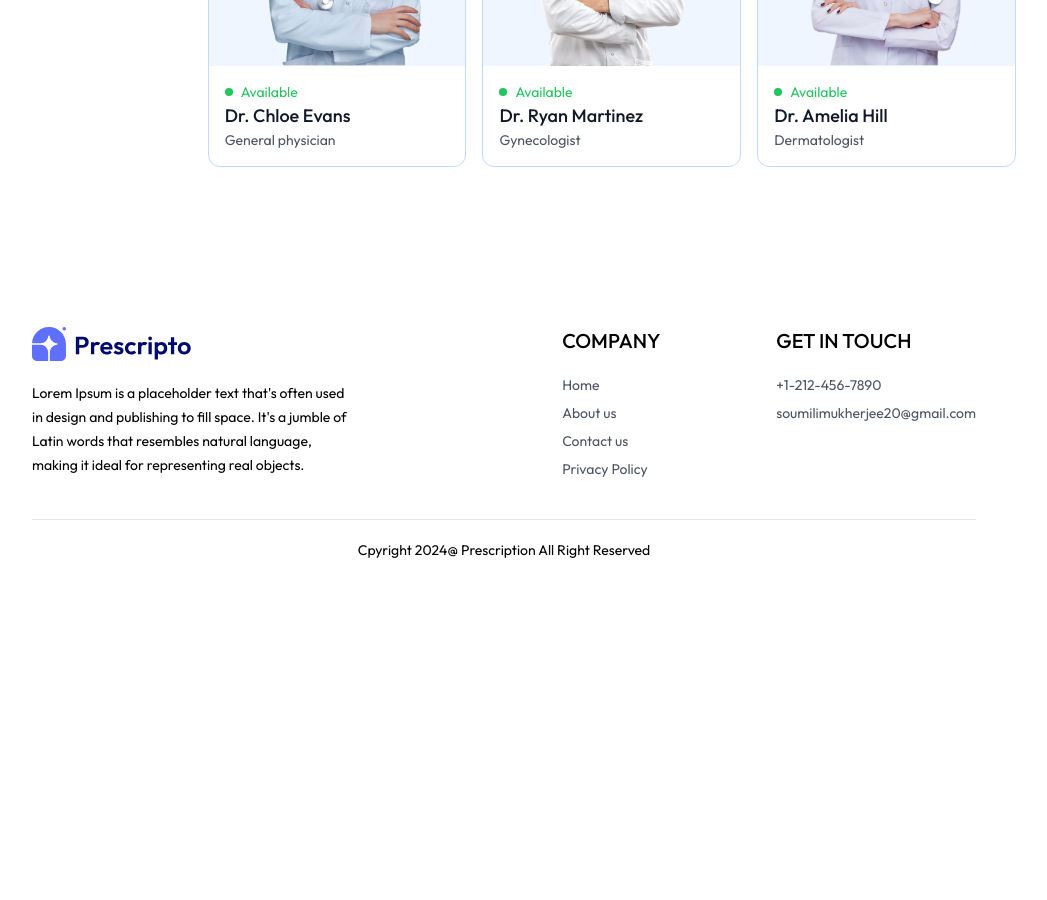
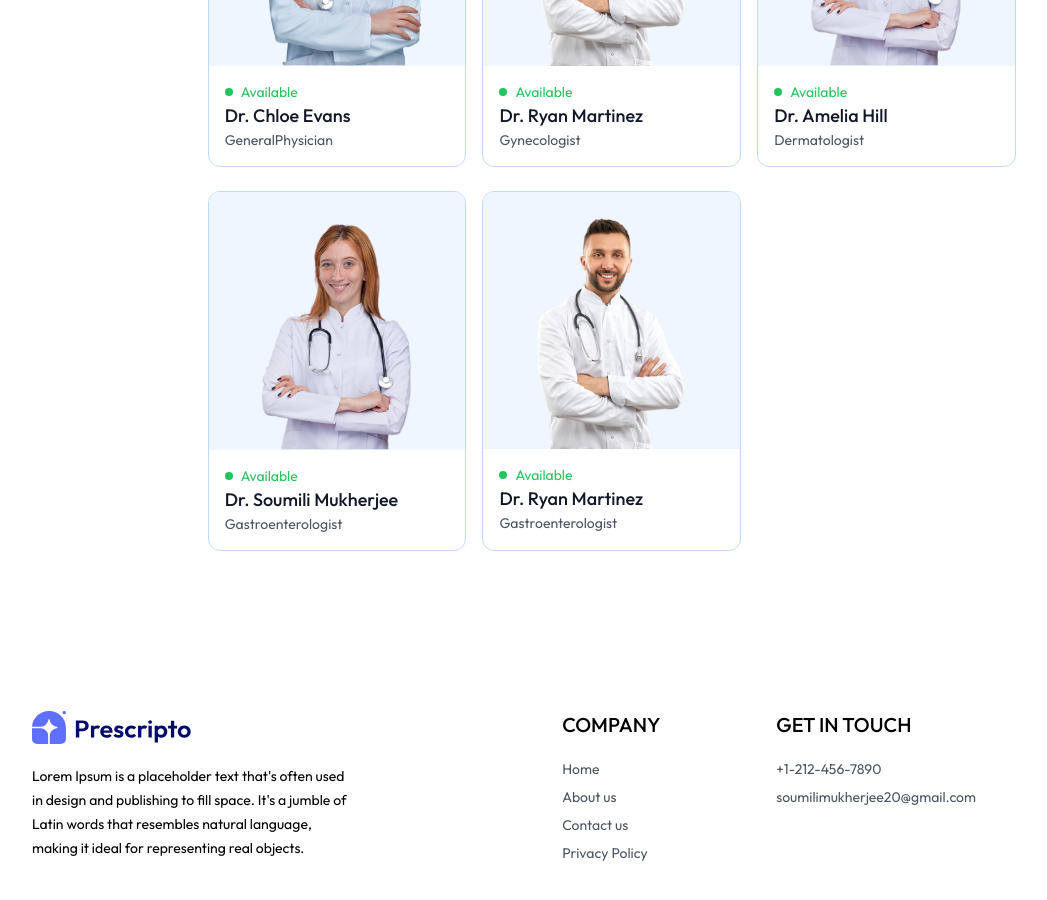
Before and after one commit to Soumili-Mukherjee/Doctor-Appointment-Frontend, a React (Vite) app in the folder vite-project/: page /doctors in a window 1280 px wide. Shown: the part 1860-2760 px from the top of the page, without its empty margins (136-1183 px from the left). Before the commit the page ends 2440 px from the top, so only its background shows below. Built offline with nearby package versions, Linux system fonts and the light colour scheme.

Commit message:
doctor pge done

```diff
--- a/vite-project/src/assets/assets_frontend/assets.js
+++ b/vite-project/src/assets/assets_frontend/assets.js
@@ -60,7 +60,7 @@ export const assets = {
 
 export const specialityData = [
     {
-        speciality: 'General physician',
+        speciality: 'GeneralPhysician',
         image: General_physician
     },
     {
@@ -90,7 +90,7 @@ export const doctors = [
         _id: 'doc1',
         name: 'Dr. Richard James',
         image: doc1,
-        speciality: 'General physician',
+        speciality: 'GeneralPhysician',
         degree: 'MBBS',
         experience: '4 Years',
         about: 'Dr. Davis has a strong commitment to delivering comprehensive medical care, focusing on preventive medicine, early diagnosis, and effective treatment strategies. Dr. Davis has a strong commitment to delivering comprehensive medical care, focusing on preventive medicine, early diagnosis, and effective treatment strategies.',
@@ -174,7 +174,7 @@ export const doctors = [
         _id: 'doc7',
         name: 'Dr. Christopher Davis',
         image: doc7,
-        speciality: 'General physician',
+        speciality: 'GeneralPhysician',
         degree: 'MBBS',
         experience: '4 Years',
         about: 'Dr. Davis has a strong commitment to delivering comprehensive medical care, focusing on preventive medicine, early diagnosis, and effective treatment strategies. Dr. Davis has a strong commitment to delivering comprehensive medical care, focusing on preventive medicine, early diagnosis, and effective treatment strategies.',
@@ -258,7 +258,7 @@ export const doctors = [
         _id: 'doc13',
         name: 'Dr. Chloe Evans',
         image: doc13,
-        speciality: 'General physician',
+        speciality: 'GeneralPhysician',
         degree: 'MBBS',
         experience: '4 Years',
         about: 'Dr. Davis has a strong commitment to delivering comprehensive medical care, focusing on preventive medicine, early diagnosis, and effective treatment strategies. Dr. Davis has a strong commitment to delivering comprehensive medical care, focusing on preventive medicine, early diagnosis, and effective treatment strategies.',
@@ -296,4 +296,32 @@ export const doctors = [
             line2: 'Circle, Ring Road, London'
         }
     },
+    {
+        _id: 'doc16',
+        name: 'Dr. Soumili Mukherjee',
+        image: doc15,
+        speciality: 'Gastroenterologist',
+        degree: 'MBBS',
+        experience: '1 Years',
+        about: 'Dr. Davis has a strong commitment to delivering comprehensive medical care, focusing on preventive medicine, early diagnosis, and effective treatment strategies. Dr. Davis has a strong commitment to delivering comprehensive medical care, focusing on preventive medicine, early diagnosis, and effective treatment strategies.',
+        fees: 30,
+        address: {
+            line1: '37th Cross, Richmond',
+            line2: 'Circle, Ring Road, London'
+        }
+    },
+    {
+        _id: 'doc17',
+        name: 'Dr. Ryan Martinez',
+        image: doc14,
+        speciality: 'Gastroenterologist',
+        degree: 'MBBS',
+        experience: '3 Years',
+        about: 'Dr. Davis has a strong commitment to delivering comprehensive medical care, focusing on preventive medicine, early diagnosis, and effective treatment strategies. Dr. Davis has a strong commitment to delivering comprehensive medical care, focusing on preventive medicine, early diagnosis, and effective treatment strategies.',
+        fees: 60,
+        address: {
+            line1: '27th Cross, Richmond',
+            line2: 'Circle, Ring Road, London'
+        }
+    },
 ]
--- a/vite-project/src/pages/Doctors.jsx
+++ b/vite-project/src/pages/Doctors.jsx
@@ -26,12 +26,18 @@ const Doctors = () => {
       <p classname='text-gray-600'>Browse through the doctors specialist.</p>
       <div className='flex flex-col sm:flex-row items-start gap-5 mt-5'>
         <div className='flex flex-col gap-4 text-sm text-gray-600'>
-        <p onClick={() => speciality === 'General Physician' ? navigate('/doctors') : navigate('/doctors/General Physician')} className={'w-[94vw] sm:w-auto pl-3 py-1.5 pr-16 border border-gray-300 rounded transition-all cursor-pointer'}>General Physician</p>
-          <p onClick={()=>speciality  === 'Gynecologist' ? navigate('/doctors'):navigate('/doctors/Gynecologist')} className={'w-[94vw] sm:w-auto pl-3 py-1.5 pr-16 border border-gray-300 rounded transition-all cursor-pointer'}>Gynecologist</p>
-          <p onClick={()=>speciality  === 'Dermatologist' ? navigate('/doctors'):navigate('/doctors/Dermatologist')} className={'w-[94vw] sm:w-auto pl-3 py-1.5 pr-16 border border-gray-300 rounded transition-all cursor-pointer'}>Dermatologist</p>
-          <p onClick={()=>speciality  === 'Pediatricians' ? navigate('/doctors'):navigate('/doctors/Pediatricians')}  className={'w-[94vw] sm:w-auto pl-3 py-1.5 pr-16 border border-gray-300 rounded transition-all cursor-pointer'}>Pediatricians</p>
-          <p onClick={()=>speciality === 'Neurologist' ? navigate('/doctors'):navigate('/doctors/Neurologist')} className={'w-[94vw] sm:w-auto pl-3 py-1.5 pr-16 border border-gray-300 rounded transition-all cursor-pointer'}>Neurologist</p>
-          <p  onClick ={()=>speciality  === 'Gastroenterologist' ? navigate('/doctors'):navigate('/doctors/Gastroenterologist')} className={'w-[94vw] sm:w-auto pl-3 py-1.5 pr-16 border border-gray-300 rounded transition-all cursor-pointer'}>Gastroenterologist</p>
+        <p onClick={() => speciality === 'GeneralPhysician' ? navigate('/doctors') : navigate('/doctors/GeneralPhysician')} className={`w-[94vw] sm:w-auto pl-3 py-1.5 pr-16 border border-gray-300 rounded transition-all cursor-pointer ${speciality === "GeneralPhysician" ? "bg-indigo-100 text-black" : ""}`}>GeneralPhysician</p>
+
+        <p onClick={() => speciality === 'Gynecologist' ? navigate('/doctors') : navigate('/doctors/Gynecologist')} className={`w-[94vw] sm:w-auto pl-3 py-1.5 pr-16 border border-gray-300 rounded transition-all cursor-pointer ${speciality === "Gynecologist" ? "bg-indigo-100 text-black" : ""}`}>Gynecologist</p>
+
+        <p onClick={() => speciality === 'Dermatologist' ? navigate('/doctors') : navigate('/doctors/Dermatologist')} className={`w-[94vw] sm:w-auto pl-3 py-1.5 pr-16 border border-gray-300 rounded transition-all cursor-pointer ${speciality === "Dermatologist" ? "bg-indigo-100 text-black" : ""}`}>Dermatologist</p>
+
+        <p onClick={() => speciality === 'Pediatricians' ? navigate('/doctors') : navigate('/doctors/Pediatricians')} className={`w-[94vw] sm:w-auto pl-3 py-1.5 pr-16 border border-gray-300 rounded transition-all cursor-pointer ${speciality === "Pediatricians" ? "bg-indigo-100 text-black" : ""}`}>Pediatricians</p>
+
+        <p onClick={() => speciality === 'Neurologist' ? navigate('/doctors') : navigate('/doctors/Neurologist')} className={`w-[94vw] sm:w-auto pl-3 py-1.5 pr-16 border border-gray-300 rounded transition-all cursor-pointer ${speciality === "Neurologist" ? "bg-indigo-100 text-black" : ""}`}>Neurologist</p>
+
+        <p onClick={() => speciality === 'Gastroenterologist' ? navigate('/doctors') : navigate('/doctors/Gastroenterologist')} className={`w-[94vw] sm:w-auto pl-3 py-1.5 pr-16 border border-gray-300 rounded transition-all cursor-pointer ${speciality === "Gastroenterologist" ? "bg-indigo-100 text-black" : ""}`}>Gastroenterologist</p>
+
         </div>
         <div className='w-full grid grid-cols-auto gap-4 gap-y-6'>
           {filterDoc.map((item, index) => (
```
